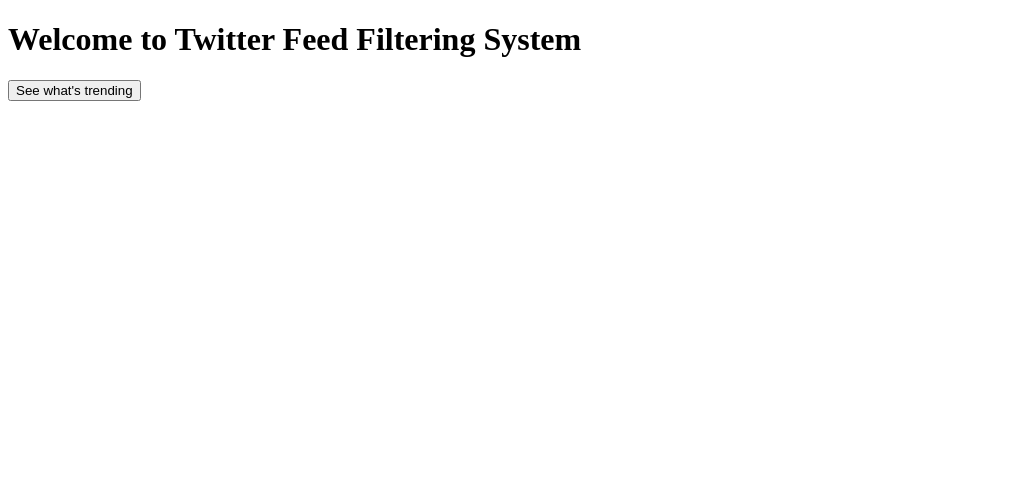
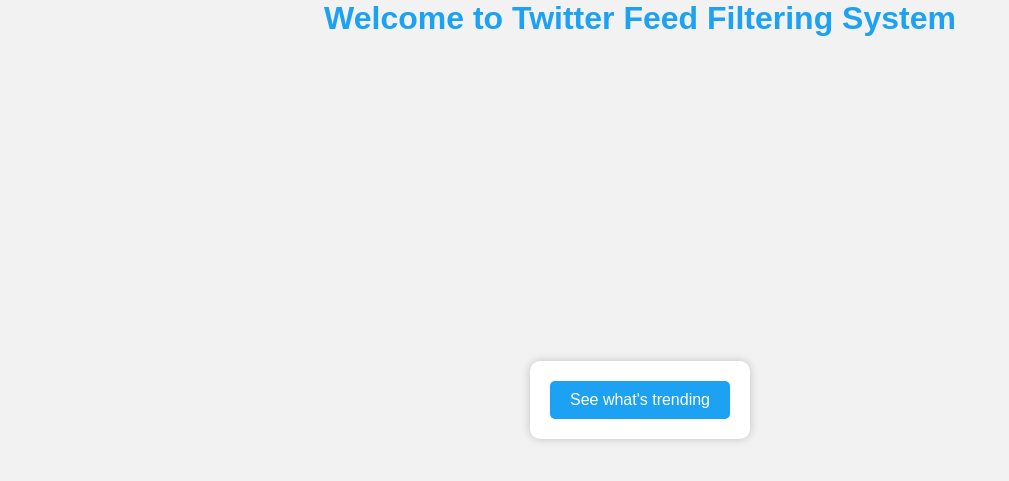
Before and after one commit to phenomenal777/Twitter-Feed-Filter, a Python web app: template flask/templates/index.html in a window 1280 px wide. Shown: the top 481 px of the page, without its empty margins (0-1009 px from the left). Run offline with Jinja, Linux system fonts and the light colour scheme; the template is opened without the code that fills it, so the values that code supplies are empty.

Commit message:
added basic css

```diff
--- a/flask/app.py
+++ b/flask/app.py
@@ -5,6 +5,10 @@ app = Flask(__name__)
 @app.route('/')
 def home():
     return render_template('index.html')
+
+@app.route('/favicon.ico')
+def favicon():
+    return 'templates/bird.png', 404
 
 @app.route('/data')
 def get_data():
--- a/flask/templates/index.html
+++ b/flask/templates/index.html
@@ -2,11 +2,62 @@
 <html>
 <head>
   <meta charset="utf-8">
+  <link rel="shortcut icon" href="{{ url_for('static', filename='bird.png') }}">
   <title>Welcome to Twitter Feed Filtering System</title>
+  <style>
+    h1 {text-align: center;}
+    body {
+      font-family: Arial, sans-serif;
+      background-color: #f2f2f2;
+      margin: 0;
+      padding: 0;
+    }
+
+    .container {
+      position: absolute;
+      top: 50%;
+      left: 50%;
+      transform: translate(-50%, -50%);
+      max-width: 600px;
+      padding: 20px;
+      background-color: #fff;
+      box-shadow: 0 0 10px rgba(0, 0, 0, 0.2);
+      border-radius: 10px;
+      text-align: center;
+    }
+
+    h1 {
+      color: #1da1f2;
+      margin-top: 0;
+    }
+
+    button {
+      background-color: #1da1f2;
+      color: #fff;
+      padding: 10px 20px;
+      font-size: 16px;
+      border: none;
+      border-radius: 5px;
+      cursor: pointer;
+      transition: background-color 0.3s ease;
+    }
+
+    button:hover {
+      background-color: #0e71b3;
+    }
+
+    p {
+      font-size: 18px;
+      margin: 20px 0;
+      line-height: 1.5;
+      text-align: left;
+    }
+  </style>
 </head>
 <body>
   <h1>Welcome to Twitter Feed Filtering System</h1>
-    <form action="/data" method="GET">
+  <div class="container">
+    <form action="{{ url_for('get_data') }}" method="GET">
       <button type="submit">See what's trending</button>
     </form>
     {% if data %}
@@ -16,5 +67,6 @@
       {% endfor %}
     </p>
     {% endif %}
+  </div>
 </body>
 </html>
```
Also changed, not shown: flask/static/bird.png (added). Lines whose indentation alone changed are shown as unchanged.
